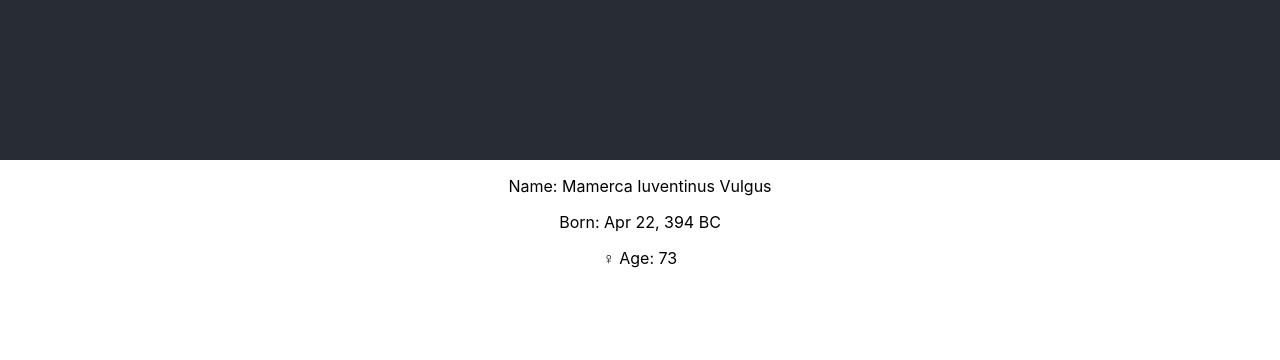
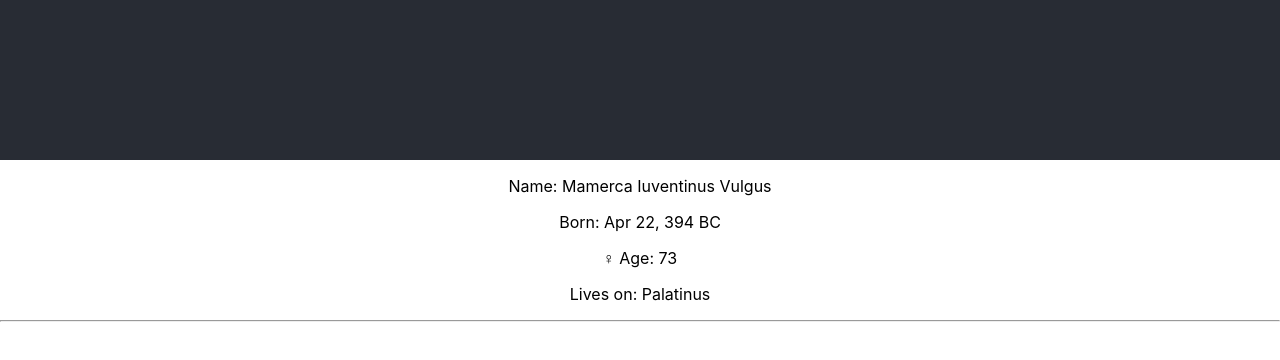
Before and after one commit to seanhaneberg/ancient-roman-generator, a React (Create React App) app: page / in a window 1280 px wide. Shown: the top 360 px of the page. Built offline with nearby package versions, Linux system fonts and the light colour scheme.

Commit message:
Render hill for each roman

```diff
--- a/src/App.jsx
+++ b/src/App.jsx
@@ -20,6 +20,10 @@ class App extends Component {
           <p>
             {roman.getFemmeString()} Age: {roman.getAge()}
           </p>
+          <p>
+            Lives on: {roman.getHillName()}
+          </p>
+          <hr />
         </div>
       );
     });
```
